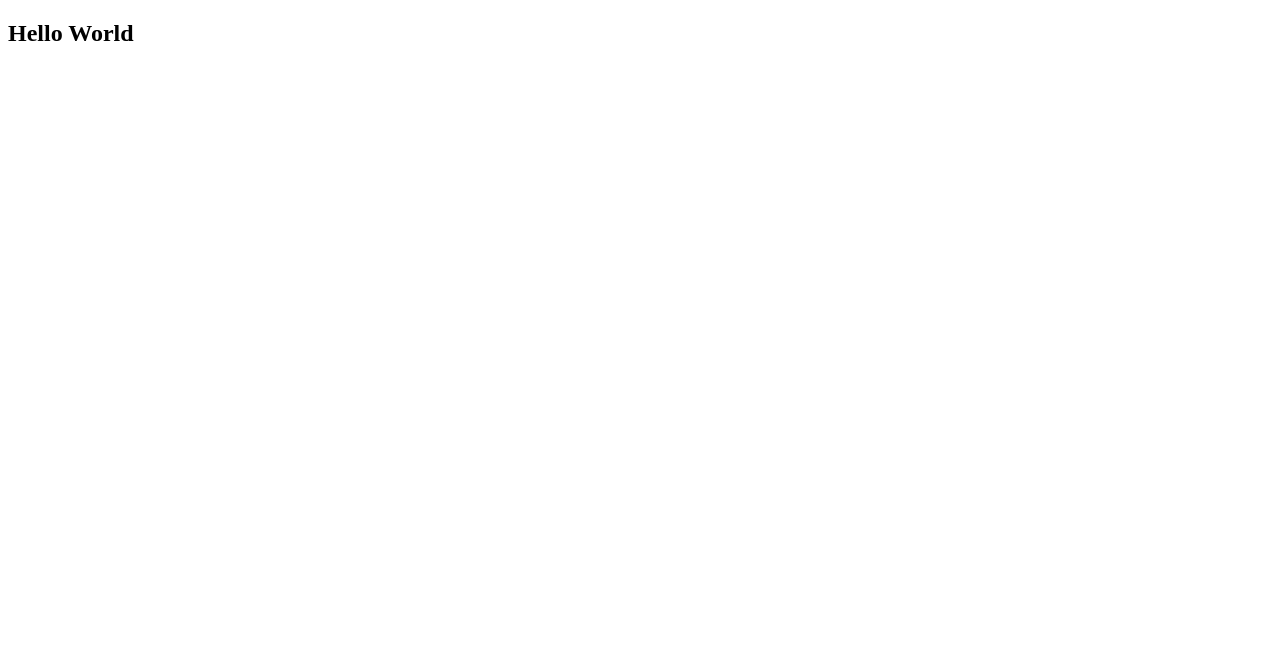
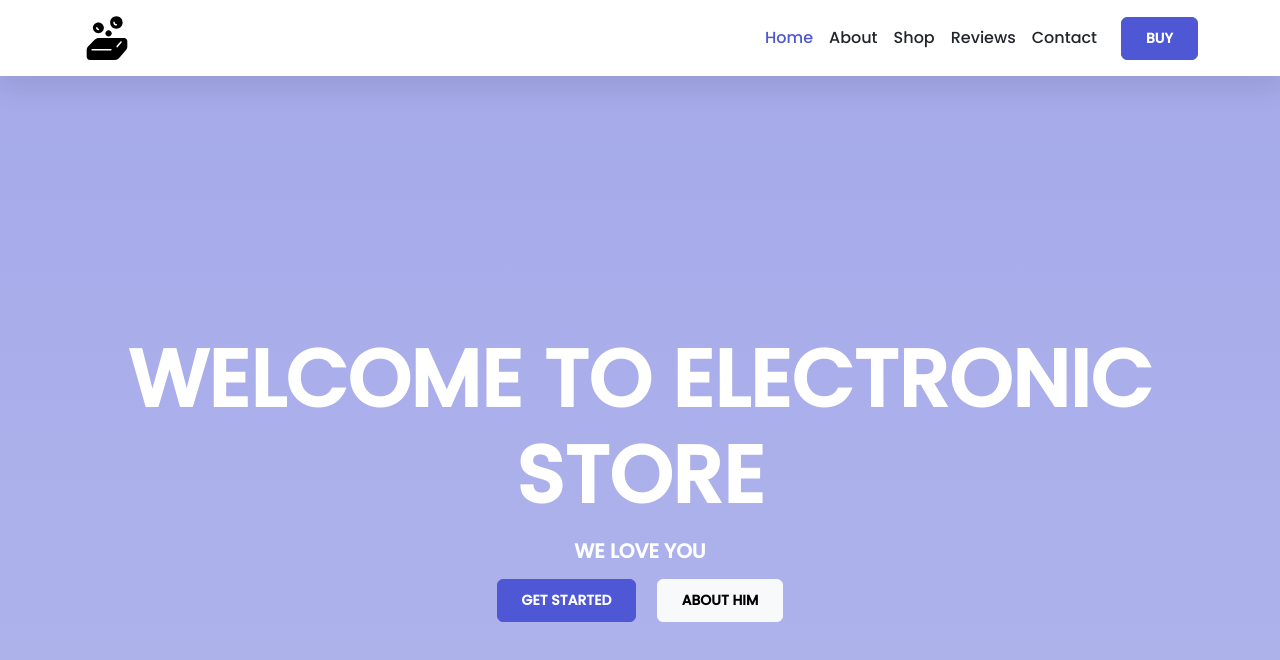
Before and after one commit to Caknoooo/PWEB_TUGAS_5_Bootstrap_Store, a plain HTML site: page index.html in a window 1280 px wide. Drawn offline with nearby package versions, Linux system fonts and the light colour scheme.

Commit message:
feat: add navbar and herosection

```diff
--- /dev/null
+++ b/css/style.css
@@ -0,0 +1,107 @@
+@import url('https://fonts.googleapis.com/css2?family=Poppins:ital,wght@0,100;0,200;0,300;0,400;0,500;1,100;1,200;1,300;1,400;1,500&display=swap');
+
+:root {
+    --c-dark: #212529;
+    --c-brand: #4e57d4;
+    --c-brand-light: #6970dd;
+    --c-brand-rgb: 78, 87, 212;
+    --c-body: #727272;
+    --font-base: 'Poppins', sans-serif;
+    --box-shadow: 0px 15px 25px rgba(0,0,0,0.08);
+    --transition: all 0.5s ease;
+}
+
+body {
+  font-family: var(--font-base);
+  line-height: 1.7;
+  color: var(--c-body);
+}
+
+h1, h2, h3, h4, h5, h6, .h1, .h2, .h3, .h4, .h5, .h6 {
+  font-weight: 600;
+  color: var(--c-dark);
+}
+
+a {
+  text-decoration: none;
+  color: var(--c-brand);
+  transition: var(--transition);
+}
+
+a:hover{
+  color: var(--c-brand-light);
+}
+
+img {
+  max-width: 100%;
+  height: auto;
+}
+
+.section-padding {
+  padding-top: 140px;
+  padding-bottom: 140px;
+}
+
+.theme-shadow {
+  box-shadow: var(--box-shadow);
+}
+
+/* Image */
+.image-zoom {
+  position: relative;
+}
+
+.image-zoom-wrapper {
+  overflow: hidden;
+  position: relative;
+}
+
+.image-zoom-wrapper img {
+  transition: var(--transition);
+}
+
+.image-zoom:hover .image-zoom-wrapper img {
+  transform: scale(1.1);
+}
+
+/* Button */
+.btn {
+  font-weight: 600;
+  font-size: 14px;
+  text-transform: uppercase;
+  border-radius: 5;
+  padding: 10px 24px;
+}
+
+.btn-brand {
+  background-color: var(--c-brand);
+  border-color: var(--c-brand);
+  color: white;
+}
+
+.btn-brand:hover{
+  background-color: var(--c-brand-light);
+  border-color: var(--c-brand-light);
+  color: white;
+}
+
+/* Navbar */
+.navbar {
+  box-shadow: var(--box-shadow);
+}
+
+.navbar-nav .nav-link {
+  font-weight: 500;
+  color: var(--c-dark);
+}
+
+.navbar-nav .nav-link.active {
+  color: var(--c-brand);
+}
+
+/* Hero Section */
+#hero {
+  background: linear-gradient(rgba(var(--c-brand-rgb), 0.507), rgba(var(--c-brand-rgb), 0.438));
+  background-position: center;
+  background-size: cover;
+}
--- a/index.html
+++ b/index.html
@@ -1,16 +1,92 @@
 <!DOCTYPE html>
 <html lang="en">
   <head>
-  <meta charset="UTF-8">
-  <meta http-equiv="X-UA-Compatible" content="IE=edge">
-  <meta name="viewport" content="width=device-width, initial-scale=1.0">
+    <meta charset="UTF-8" />
+    <meta http-equiv="X-UA-Compatible" content="IE=edge" />
+    <meta name="viewport" content="width=device-width, initial-scale=1.0" />
+
+    <!-- CDN Bootstrap -->
+    <link rel="stylesheet" href="https://cdn.jsdelivr.net/npm/bootstrap@5.2.0/dist/css/bootstrap.min.css">
+
+    <!-- Remix Icon Style -->
+    <link
+      href="https://cdn.jsdelivr.net/npm/remixicon@2.5.0/fonts/remixicon.css"
+      rel="stylesheet"
+    />
+    <link rel="stylesheet" href="https://cdn.jsdelivr.net/npm/@fancyapps/ui@4.0/dist/fancybox.css">
+
+    <!-- Animate On Scroll -->
+    <link rel="stylesheet" href="https://unpkg.com/aos@next/dist/aos.css" />
+
+    <!-- Custom Style -->
+    <link rel="stylesheet" href="./css/style.css" />
+
     <title>Electronic Store</title>
   </head>
-<body>
-  <section>
-    <div>
-      <h1>Hello World</h1>
+  <body data-bs-spy="scroll" data-bs-target=".navbar">
+    <!-- Navbar -->
+    <nav class="navbar navbar-expand-lg bg-white sticky-top">
+      <div class="container">
+        <a href="#" class="navbar-brand">
+          <img src="./img/logo-black.svg" alt="Logo" height="40" width="50" />
+        </a>
+        <button
+          class="navbar-toggler"
+          type="button"
+          data-bs-toggle="collapse"
+          data-bs-target="#navbarNav"
+          aria-controls="navbarNav"
+          aria-expanded="false"
+          aria-label="Toggle navigation"
+        >
+          <span class="navbar-toggler-icon"></span>
+        </button>
+        <div class="collapse navbar-collapse" id="navbarNav">
+          <ul class="navbar-nav ms-auto">
+            <li class="nav-item">
+              <a href="#hero" class="nav-link">Home</a>
+            </li>
+            <li class="nav-item">
+              <a href="#about" class="nav-link">About</a>
+            </li>
+            <li class="nav-item">
+              <a href="#shop" class="nav-link">Shop</a>
+            </li>
+            <li class="nav-item">
+              <a href="#reviews" class="nav-link">Reviews</a>
+            </li>
+            <li class="nav-item">
+              <a href="#contact" class="nav-link">Contact</a>
+            </li>
+          </ul>
+          <a href="#" class="btn btn-brand ms-lg-3">Buy</a>
+        </div>
+      </div>
+    </nav>
+
+    <!-- HeroSection -->
+    <section id="hero" class="min-vh-100 d-flex align-items-center text-center">
+      <div class="container">
+        <div class="row">
+          <div class="col-12">
+            <h1 class="text-uppercase text-white fw-semibold display-1" data-aos="fade-left">
+              Welcome to Electronic Store
+            </h1>
+            <h5 class="text-white mt-3 mb-3" data-aos="fade-right">
+              WE LOVE YOU
+            </h5>
+            <div data-aos="fade-up" data-aos-delay="50">
+              <a href="#" class="btn btn-brand me-2">Get Started</a>
+              <a href="#" class="btn btn-light ms-2">About Him</a>
+            </div>
+          </div>
+        </div>
       </div>
     </section>
+
+    <script src="https://cdn.jsdelivr.net/npm/bootstrap@5.2.0/dist/js/bootstrap.bundle.min.js"></script>
+    <script src="https://cdn.jsdelivr.net/npm/@fancyapps/ui@4.0/dist/fancybox.umd.js"></script>
+    <script src="https://unpkg.com/aos@next/dist/aos.js"></script>
+    <script src="js/script.js"></script>
   </body>
 </html>
--- a/style.css
+++ /dev/null
@@ -1,5 +0,0 @@
-*{
-  padding: 0;
-  margin: 0;
-  box-sizing: border-box;
-}
```
Also changed, not shown: img/Logo.jpg (added), img/logo-black.svg (added), script.js (deleted). Lines whose indentation alone changed are shown as unchanged.
